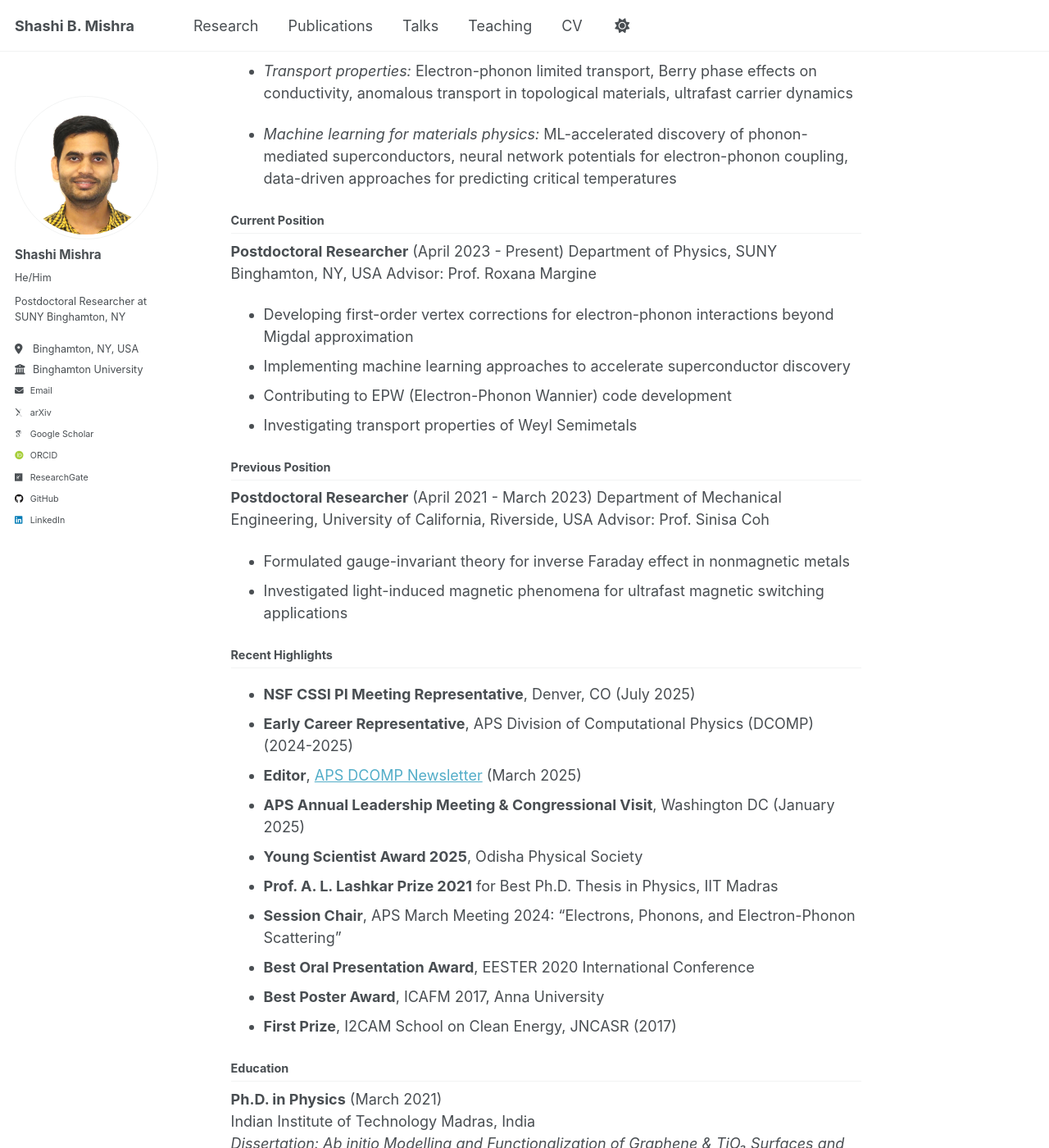
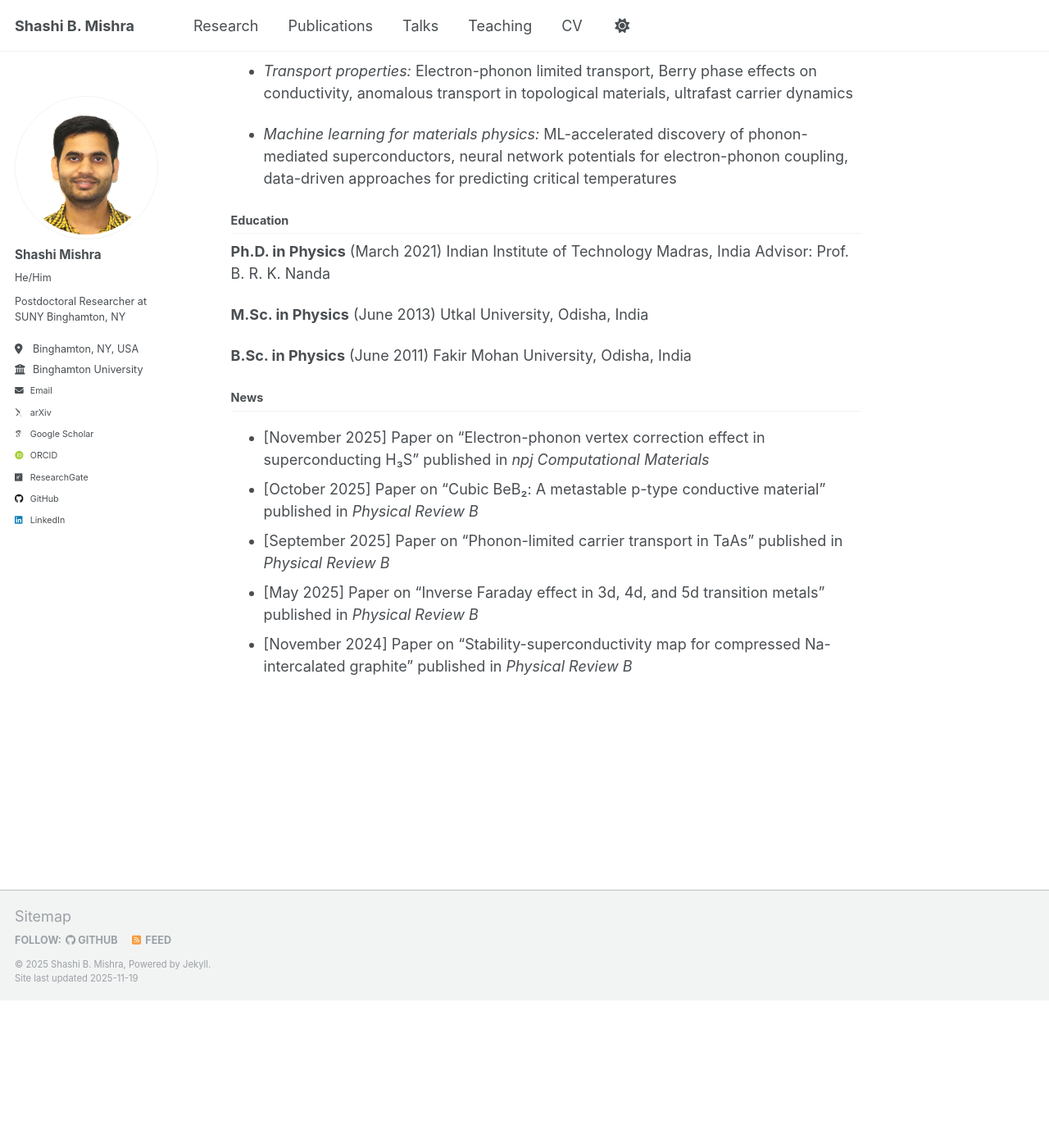
Before and after one commit to Shashi-phy/shashi-phy.github.io, a Jekyll site: the page built from _pages/about.md, in a window 1280 px wide and 1400 px high, scrolled down 463 px. Shown: the whole window at 82% size. Built offline with Jekyll 4.4.1, drawn with Linux system fonts in a browser that asks for light colours; some web fonts are replaced; a script that is not in the unit is left out; after the commit the page ends 1683 px from its top, so only the background shows below that; some of the changed text lies outside the part shown.

Commit message:
more updates for research page and about pahe

```diff
--- a/_pages/about.md
+++ b/_pages/about.md
@@ -22,44 +22,10 @@ I am a theoretical condensed matter physicist at SUNY Binghamton working on supe
 
 - *Machine learning for materials physics:* ML-accelerated discovery of phonon-mediated superconductors, neural network potentials for electron-phonon coupling, data-driven approaches for predicting critical temperatures
 
-## Current Position
-
-**Postdoctoral Researcher** (April 2023 - Present)
-Department of Physics, SUNY Binghamton, NY, USA
-Advisor: Prof. Roxana Margine
-
-- Developing first-order vertex corrections for electron-phonon interactions beyond Migdal approximation
-- Implementing machine learning approaches to accelerate superconductor discovery
-- Contributing to EPW (Electron-Phonon Wannier) code development
-- Investigating transport properties of Weyl Semimetals
-
-## Previous Position
-
-**Postdoctoral Researcher** (April 2021 - March 2023)
-Department of Mechanical Engineering, University of California, Riverside, USA
-Advisor: Prof. Sinisa Coh
-
-- Formulated gauge-invariant theory for inverse Faraday effect in nonmagnetic metals
-- Investigated light-induced magnetic phenomena for ultrafast magnetic switching applications
-
-## Recent Highlights
-
-- **NSF CSSI PI Meeting Representative**, Denver, CO (July 2025)
-- **Early Career Representative**, APS Division of Computational Physics (DCOMP) (2024-2025)
-- **Editor**, [APS DCOMP Newsletter](https://higherlogicdownload.s3.amazonaws.com/APS/418e9042-a445-4ad2-bd2d-c8d7527018c8/UploadedImages/DCOMP-Newsletter-February_2025v2.pdf) (March 2025)
-- **APS Annual Leadership Meeting & Congressional Visit**, Washington DC (January 2025)
-- **Young Scientist Award 2025**, Odisha Physical Society
-- **Prof. A. L. Lashkar Prize 2021** for Best Ph.D. Thesis in Physics, IIT Madras
-- **Session Chair**, APS March Meeting 2024: "Electrons, Phonons, and Electron-Phonon Scattering"
-- **Best Oral Presentation Award**, EESTER 2020 International Conference
-- **Best Poster Award**, ICAFM 2017, Anna University
-- **First Prize**, I2CAM School on Clean Energy, JNCASR (2017)
-
 ## Education
 
 **Ph.D. in Physics** (March 2021)
 Indian Institute of Technology Madras, India
-*Dissertation: Ab initio Modelling and Functionalization of Graphene & TiO₂ Surfaces and Interfaces*
 Advisor: Prof. B. R. K. Nanda
 
 **M.Sc. in Physics** (June 2013)
@@ -68,32 +34,10 @@ Utkal University, Odisha, India
 **B.Sc. in Physics** (June 2011)
 Fakir Mohan University, Odisha, India
 
-## Code Development
+## News
 
-I am actively contributing to open-source scientific software:
-
-- **EPW (Electron-Phonon Wannier)** - Developer team member
-
-## Research Funding
-
-- **Principal Investigator**, ACCESS Computational Resources (PHY250052, 2025-2026): 150,000 credit hours
-- **DST Young Scientist Travel Grant** (2019): International Conference at ICAMM, Rennes, France
-
-## Professional Service
-
-- **NSF CSSI PI Meeting Representative** (July 2025): Represented EPW/EPWpy project at NSF meeting
-- **Early Career Representative**, APS Division of Computational Physics (2024-2025)
-- **Editor**, APS DCOMP Newsletter (2025)
-- **Session Chair**, APS March Meeting 2024
-- **Peer Reviewer** for: Physical Review Letters, Physical Chemistry Chemical Physics, Scientific Reports, Computer Physics Communications, and others
-
-## News & Updates
-
-- **[November 2025]** Paper on "Electron-phonon vertex correction effect in superconducting H₃S" published in *npj Computational Materials*
-- **[October 2025]** Paper on "Cubic BeB₂: A metastable p-type conductive material" published in *Physical Review B*
-- **[September 2025]** Paper on "Phonon-limited carrier transport in TaAs" published in *Physical Review B*
-- **[August 2025]** Paper on "CeO₂/g-C₃N₄ heterojunction for photocatalysis" published in *ACS Applied Materials & Interfaces*
-- **[May 2025]** Paper on "Inverse Faraday effect in 3d, 4d, and 5d transition metals" published in *Physical Review B*
-- **[February 2025]** Paper on "Defects dynamics in photo-excited CeO₂" published in *Advanced Functional Materials*
-- **[November 2024]** Paper on "Stability-superconductivity map for compressed Na-intercalated graphite" published in *Physical Review B*
-- **[September 2024]** Paper on "Halogen-doped ZnO nanorods for water oxidation" published in *Journal of Physical Chemistry C*
+- [November 2025] Paper on "Electron-phonon vertex correction effect in superconducting H₃S" published in *npj Computational Materials*
+- [October 2025] Paper on "Cubic BeB₂: A metastable p-type conductive material" published in *Physical Review B*
+- [September 2025] Paper on "Phonon-limited carrier transport in TaAs" published in *Physical Review B*
+- [May 2025] Paper on "Inverse Faraday effect in 3d, 4d, and 5d transition metals" published in *Physical Review B*
+- [November 2024] Paper on "Stability-superconductivity map for compressed Na-intercalated graphite" published in *Physical Review B*
```
